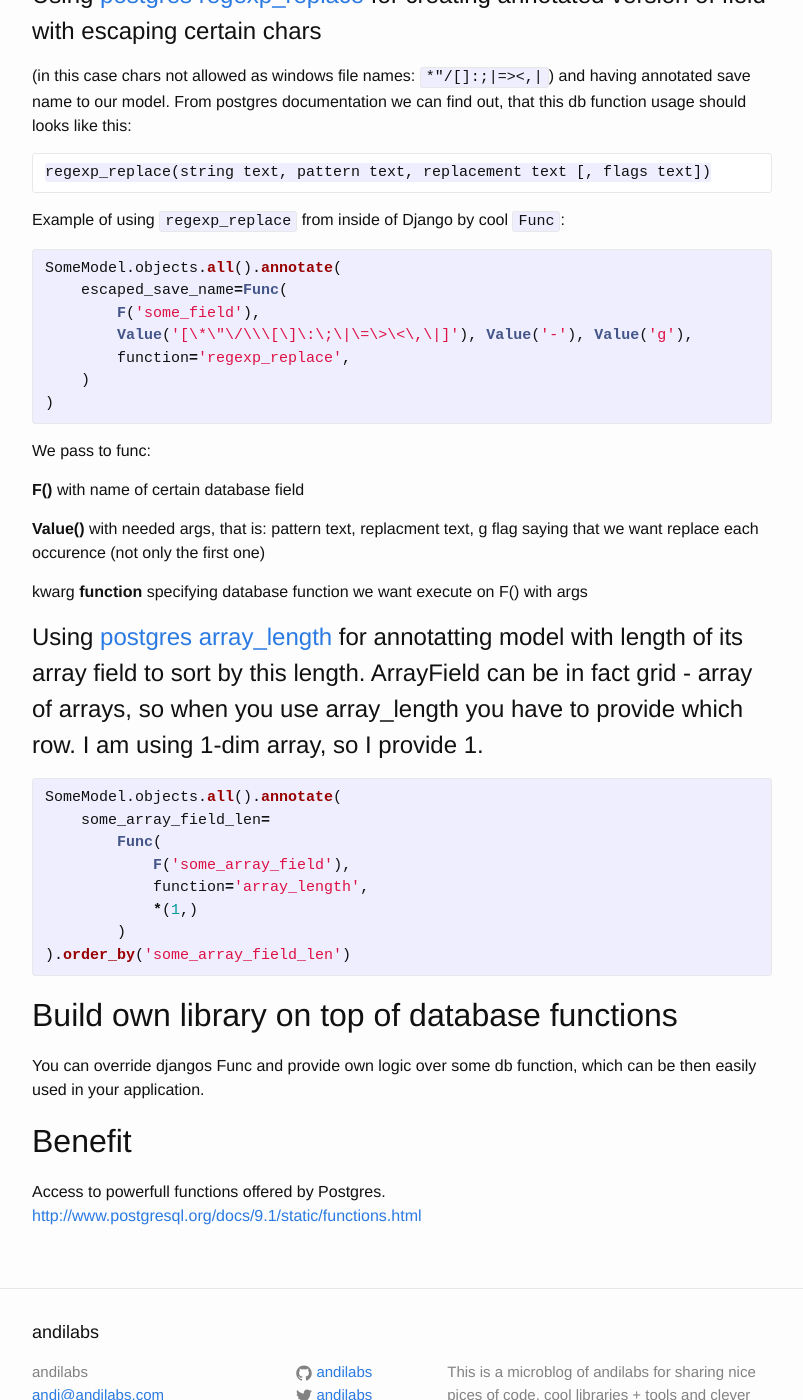
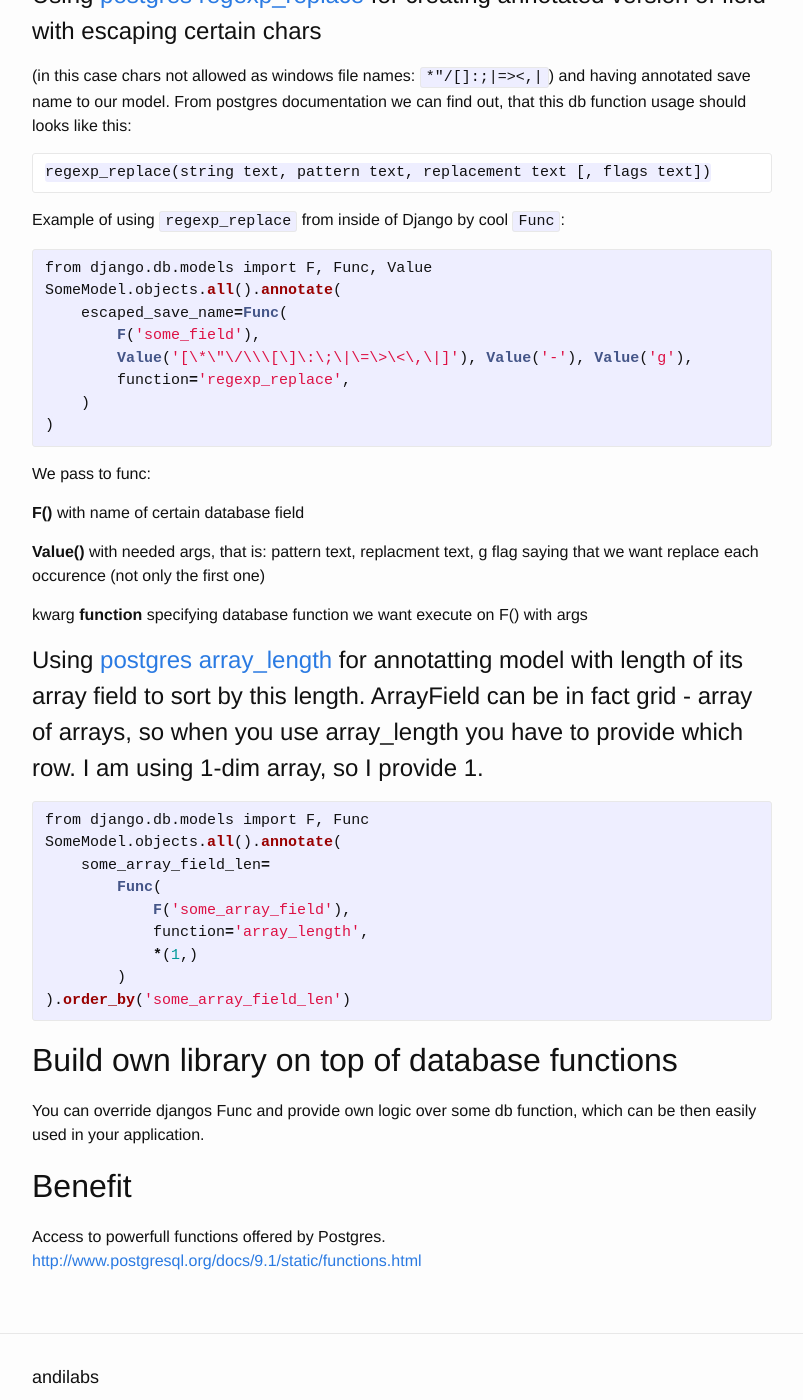
Before and after one commit to f4ww4z/andilabs.github.io, a Jekyll site: the page built from _posts/2015-08-10-django-1.8-new-db-models-expressions-F-Func.markdown, in a window 1280 px wide and 1400 px high, scrolled down 1402 px. Shown: the whole window, without its empty margins (238-1041 px from the left). Built offline with Jekyll 4.4.1, drawn with Linux system fonts in a browser that asks for light colours.

Commit message:
import for clarity

```diff
--- a/_posts/2015-08-10-django-1.8-new-db-models-expressions-F-Func.markdown
+++ b/_posts/2015-08-10-django-1.8-new-db-models-expressions-F-Func.markdown
@@ -58,6 +58,7 @@ Using [postgres regexp_replace](http://www.postgresql.org/docs/9.4/static/functi
 Example of using `regexp_replace` from inside of Django by cool `Func`:
 
 {% highlight python %}
+from django.db.models import F, Func, Value
 SomeModel.objects.all().annotate(
     escaped_save_name=Func(
         F('some_field'),
@@ -80,6 +81,7 @@ Using [postgres array_length](http://www.postgresql.org/docs/8.4/static/function
 
 
 {% highlight python %}
+from django.db.models import F, Func
 SomeModel.objects.all().annotate(
     some_array_field_len=
         Func(
```
